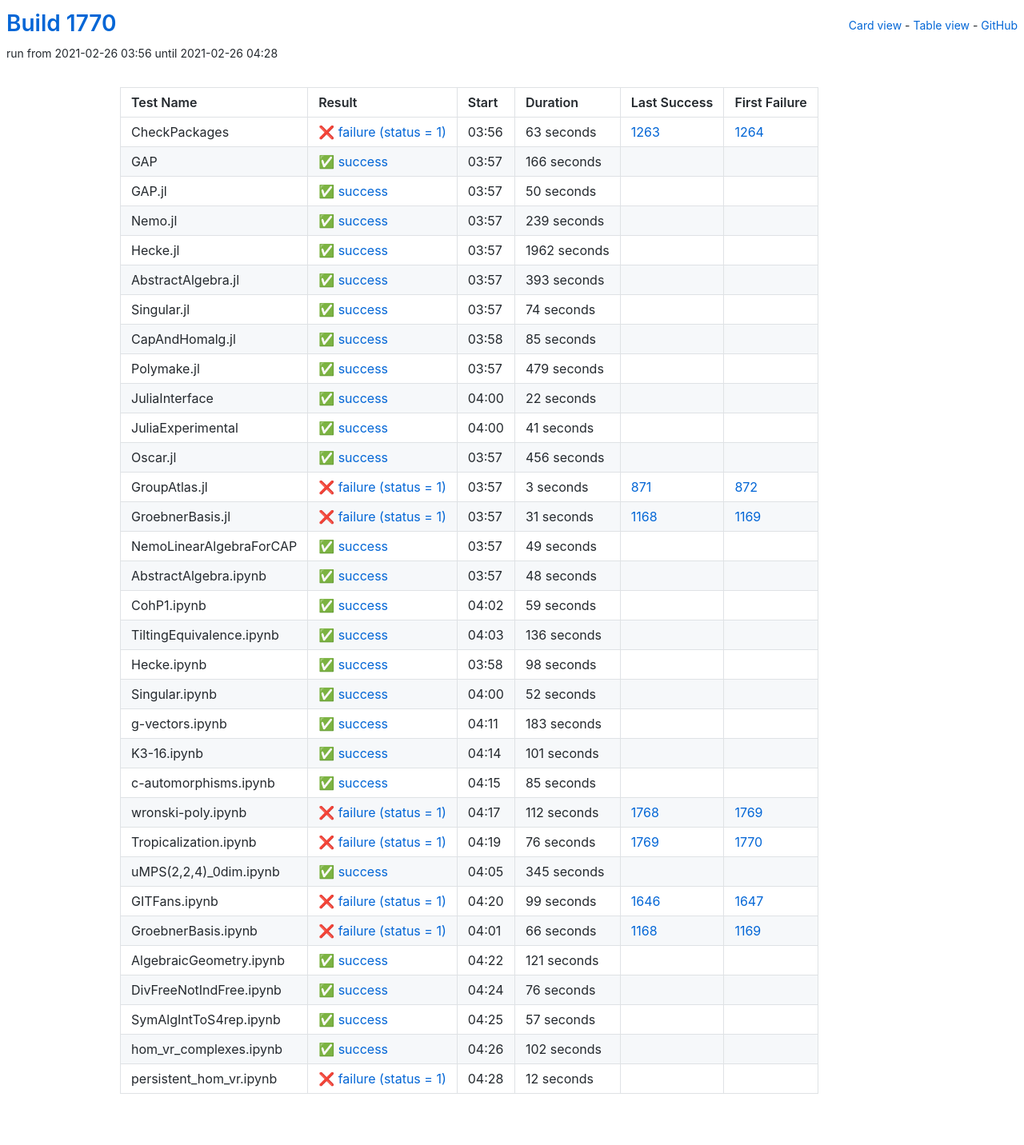
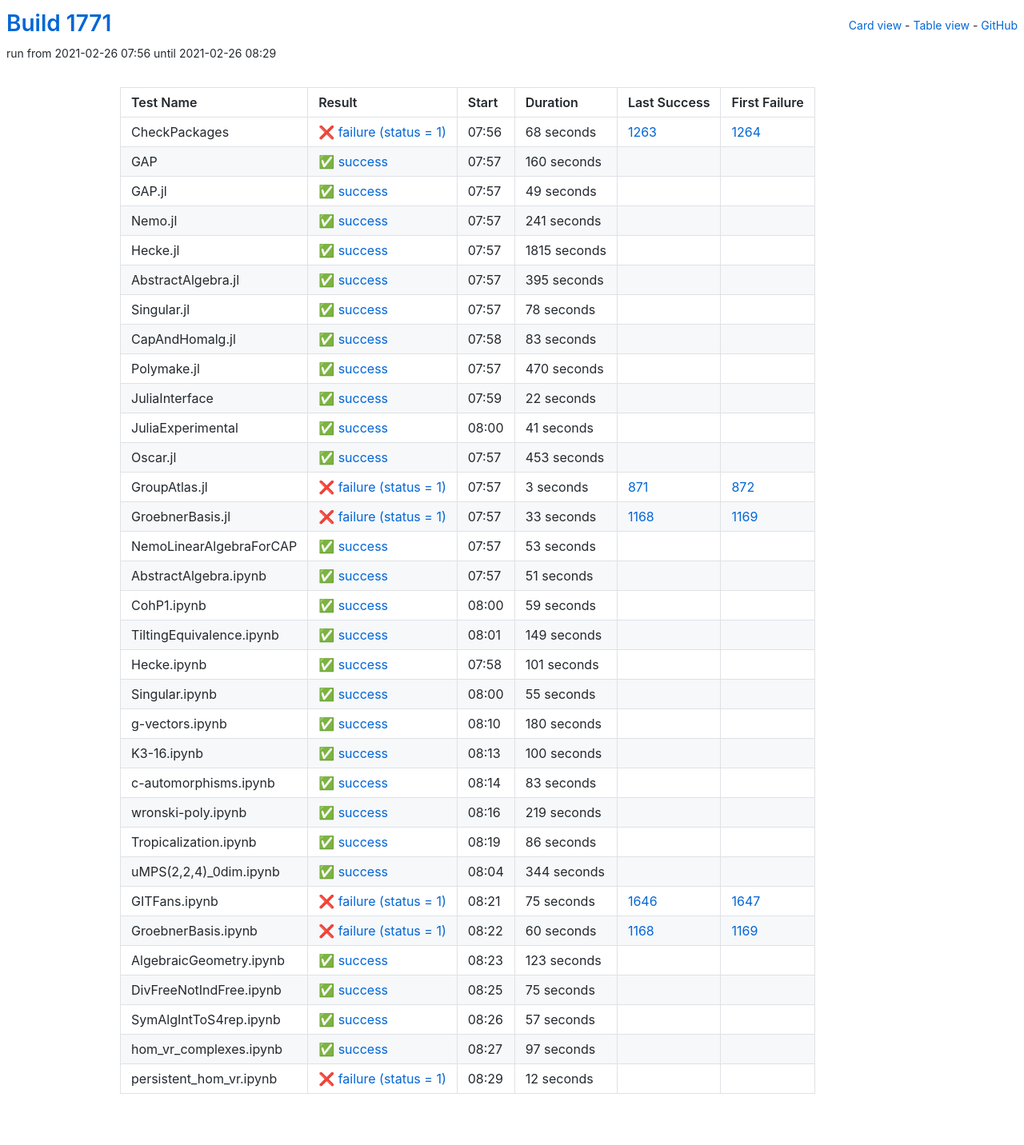
Before and after one commit to oscar-system/oscar-ci-status-stable, a Jekyll site: the page built from table.html, in a window 1280 px wide. Shown: the whole page at 80% size. Built offline with Jekyll 4.4.1, drawn with Linux system fonts in a browser that asks for light colours.

Commit message:
Build #1771

```diff
--- a/_data/ci.yml
+++ b/_data/ci.yml
@@ -1,6 +1,6 @@
 ---
-build: 1770
-build_url: https://oscarci.mathematik.uni-kl.de/job/oscar-stable/1770/
+build: 1771
+build_url: https://oscarci.mathematik.uni-kl.de/job/oscar-stable/1771/
 job: oscar-stable
 organization: oscar-system
 repo: oscar-ci-status-stable
@@ -8,116 +8,116 @@ repourl: https://github.com/oscar-system/oscar-ci-status-stable
 tests:
 - name: CheckPackages
   id: checkpackages
-  log: https://oscarci.mathematik.uni-kl.de/job/oscar-stable/1770/artifact/logs/build-1770/CheckPackages.log
-  start: 2021-02-26 03:56
+  log: https://oscarci.mathematik.uni-kl.de/job/oscar-stable/1771/artifact/logs/build-1771/CheckPackages.log
+  start: 2021-02-26 07:56
   success: false
   exitcode: 1
   status: failure
-  duration: 63
+  duration: 68
   last_success: 1263
   last_success_url: https://oscarci.mathematik.uni-kl.de/job/oscar-stable/1263/
   first_failure: 1264
   first_failure_url: https://oscarci.mathematik.uni-kl.de/job/oscar-stable/1264/
 - name: GAP
   id: gap
-  log: https://oscarci.mathematik.uni-kl.de/job/oscar-stable/1770/artifact/logs/build-1770/GAP.log
-  start: 2021-02-26 03:57
+  log: https://oscarci.mathematik.uni-kl.de/job/oscar-stable/1771/artifact/logs/build-1771/GAP.log
+  start: 2021-02-26 07:57
   success: true
   exitcode: 0
   status: success
-  duration: 166
+  duration: 160
   last_success: false
   last_success_url:
   first_failure: false
   first_failure_url:
 - name: GAP.jl
   id: gap-jl
-  log: https://oscarci.mathematik.uni-kl.de/job/oscar-stable/1770/artifact/logs/build-1770/GAP.jl.log
-  start: 2021-02-26 03:57
+  log: https://oscarci.mathematik.uni-kl.de/job/oscar-stable/1771/artifact/logs/build-1771/GAP.jl.log
+  start: 2021-02-26 07:57
   success: true
   exitcode: 0
   status: success
-  duration: 50
+  duration: 49
   last_success: false
   last_success_url:
   first_failure: false
   first_failure_url:
 - name: Nemo.jl
   id: nemo-jl
-  log: https://oscarci.mathematik.uni-kl.de/job/oscar-stable/1770/artifact/logs/build-1770/Nemo.jl.log
-  start: 2021-02-26 03:57
+  log: https://oscarci.mathematik.uni-kl.de/job/oscar-stable/1771/artifact/logs/build-1771/Nemo.jl.log
+  start: 2021-02-26 07:57
   success: true
   exitcode: 0
   status: success
-  duration: 239
+  duration: 241
   last_success: false
   last_success_url:
   first_failure: false
   first_failure_url:
 - name: Hecke.jl
   id: hecke-jl
-  log: https://oscarci.mathematik.uni-kl.de/job/oscar-stable/1770/artifact/logs/build-1770/Hecke.jl.log
-  start: 2021-02-26 03:57
+  log: https://oscarci.mathematik.uni-kl.de/job/oscar-stable/1771/artifact/logs/build-1771/Hecke.jl.log
+  start: 2021-02-26 07:57
   success: true
   exitcode: 0
   status: success
-  duration: 1962
+  duration: 1815
   last_success: false
   last_success_url:
   first_failure: false
   first_failure_url:
 - name: AbstractAlgebra.jl
   id: abstractalgebra-jl
-  log: https://oscarci.mathematik.uni-kl.de/job/oscar-stable/1770/artifact/logs/build-1770/AbstractAlgebra.jl.log
-  start: 2021-02-26 03:57
+  log: https://oscarci.mathematik.uni-kl.de/job/oscar-stable/1771/artifact/logs/build-1771/AbstractAlgebra.jl.log
+  start: 2021-02-26 07:57
   success: true
   exitcode: 0
   status: success
-  duration: 393
+  duration: 395
   last_success: false
   last_success_url:
   first_failure: false
   first_failure_url:
 - name: Singular.jl
   id: singular-jl
-  log: https://oscarci.mathematik.uni-kl.de/job/oscar-stable/1770/artifact/logs/build-1770/Singular.jl.log
-  start: 2021-02-26 03:57
+  log: https://oscarci.mathematik.uni-kl.de/job/oscar-stable/1771/artifact/logs/build-1771/Singular.jl.log
+  start: 2021-02-26 07:57
   success: true
   exitcode: 0
   status: success
-  duration: 74
+  duration: 78
   last_success: false
   last_success_url:
   first_failure: false
   first_failure_url:
 - name: CapAndHomalg.jl
   id: capandhomalg-jl
-  log: https://oscarci.mathematik.uni-kl.de/job/oscar-stable/1770/artifact/logs/build-1770/CapAndHomalg.jl.log
-  start: 2021-02-26 03:58
+  log: https://oscarci.mathematik.uni-kl.de/job/oscar-stable/1771/artifact/logs/build-1771/CapAndHomalg.jl.log
+  start: 2021-02-26 07:58
   success: true
   exitcode: 0
   status: success
-  duration: 85
+  duration: 83
   last_success: false
   last_success_url:
   first_failure: false
   first_failure_url:
 - name: Polymake.jl
   id: polymake-jl
-  log: https://oscarci.mathematik.uni-kl.de/job/oscar-stable/1770/artifact/logs/build-1770/Polymake.jl.log
-  start: 2021-02-26 03:57
+  log: https://oscarci.mathematik.uni-kl.de/job/oscar-stable/1771/artifact/logs/build-1771/Polymake.jl.log
+  start: 2021-02-26 07:57
   success: true
   exitcode: 0
   status: success
-  duration: 479
+  duration: 470
   last_success: false
   last_success_url:
   first_failure: false
   first_failure_url:
 - name: JuliaInterface
   id: juliainterface
-  log: https://oscarci.mathematik.uni-kl.de/job/oscar-stable/1770/artifact/logs/build-1770/JuliaInterface.log
-  start: 2021-02-26 04:00
+  log: https://oscarci.mathematik.uni-kl.de/job/oscar-stable/1771/artifact/logs/build-1771/JuliaInterface.log
+  start: 2021-02-26 07:59
   success: true
   exitcode: 0
   status: success
@@ -128,8 +128,8 @@ tests:
   first_failure_url:
 - name: JuliaExperimental
   id: juliaexperimental
-  log: https://oscarci.mathematik.uni-kl.de/job/oscar-stable/1770/artifact/logs/build-1770/JuliaExperimental.log
-  start: 2021-02-26 04:00
+  log: https://oscarci.mathematik.uni-kl.de/job/oscar-stable/1771/artifact/logs/build-1771/JuliaExperimental.log
+  start: 2021-02-26 08:00
   success: true
   exitcode: 0
   status: success
@@ -140,20 +140,20 @@ tests:
   first_failure_url:
 - name: Oscar.jl
   id: oscar-jl
-  log: https://oscarci.mathematik.uni-kl.de/job/oscar-stable/1770/artifact/logs/build-1770/Oscar.jl.log
-  start: 2021-02-26 03:57
+  log: https://oscarci.mathematik.uni-kl.de/job/oscar-stable/1771/artifact/logs/build-1771/Oscar.jl.log
+  start: 2021-02-26 07:57
   success: true
   exitcode: 0
   status: success
-  duration: 456
+  duration: 453
   last_success: false
   last_success_url:
   first_failure: false
   first_failure_url:
 - name: GroupAtlas.jl
   id: groupatlas-jl
-  log: https://oscarci.mathematik.uni-kl.de/job/oscar-stable/1770/artifact/logs/build-1770/GroupAtlas.jl.log
-  start: 2021-02-26 03:57
+  log: https://oscarci.mathematik.uni-kl.de/job/oscar-stable/1771/artifact/logs/build-1771/GroupAtlas.jl.log
+  start: 2021-02-26 07:57
   success: false
   exitcode: 1
   status: failure
@@ -164,44 +164,44 @@ tests:
   first_failure_url: https://oscarci.mathematik.uni-kl.de/job/oscar-stable/872/
 - name: GroebnerBasis.jl
   id: groebnerbasis-jl
-  log: https://oscarci.mathematik.uni-kl.de/job/oscar-stable/1770/artifact/logs/build-1770/GroebnerBasis.jl.log
-  start: 2021-02-26 03:57
+  log: https://oscarci.mathematik.uni-kl.de/job/oscar-stable/1771/artifact/logs/build-1771/GroebnerBasis.jl.log
+  start: 2021-02-26 07:57
   success: false
   exitcode: 1
   status: failure
-  duration: 31
+  duration: 33
   last_success: 1168
   last_success_url: https://oscarci.mathematik.uni-kl.de/job/oscar-stable/1168/
   first_failure: 1169
   first_failure_url: https://oscarci.mathematik.uni-kl.de/job/oscar-stable/1169/
 - name: NemoLinearAlgebraForCAP
   id: nemolinearalgebraforcap
-  log: https://oscarci.mathematik.uni-kl.de/job/oscar-stable/1770/artifact/logs/build-1770/NemoLinearAlgebraForCAP.log
-  start: 2021-02-26 03:57
+  log: https://oscarci.mathematik.uni-kl.de/job/oscar-stable/1771/artifact/logs/build-1771/NemoLinearAlgebraForCAP.log
+  start: 2021-02-26 07:57
   success: true
   exitcode: 0
   status: success
-  duration: 49
+  duration: 53
   last_success: false
   last_success_url:
   first_failure: false
   first_failure_url:
 - name: AbstractAlgebra.ipynb
   id: abstractalgebra-ipynb
-  log: https://oscarci.mathematik.uni-kl.de/job/oscar-stable/1770/artifact/logs/build-1770/AbstractAlgebra.ipynb.log
-  start: 2021-02-26 03:57
+  log: https://oscarci.mathematik.uni-kl.de/job/oscar-stable/1771/artifact/logs/build-1771/AbstractAlgebra.ipynb.log
+  start: 2021-02-26 07:57
   success: true
   exitcode: 0
   status: success
-  duration: 48
+  duration: 51
   last_success: false
   last_success_url:
   first_failure: false
   first_failure_url:
 - name: CohP1.ipynb
   id: cohp1-ipynb
-  log: https://oscarci.mathematik.uni-kl.de/job/oscar-stable/1770/artifact/logs/build-1770/CohP1.ipynb.log
-  start: 2021-02-26 04:02
+  log: https://oscarci.mathematik.uni-kl.de/job/oscar-stable/1771/artifact/logs/build-1771/CohP1.ipynb.log
+  start: 2021-02-26 08:00
   success: true
   exitcode: 0
   status: success
@@ -212,56 +212,20 @@ tests:
   first_failure_url:
 - name: TiltingEquivalence.ipynb
   id: tiltingequivalence-ipynb
-  log: https://oscarci.mathematik.uni-kl.de/job/oscar-stable/1770/artifact/logs/build-1770/TiltingEquivalence.ipynb.log
-  start: 2021-02-26 04:03
+  log: https://oscarci.mathematik.uni-kl.de/job/oscar-stable/1771/artifact/logs/build-1771/TiltingEquivalence.ipynb.log
+  start: 2021-02-26 08:01
   success: true
   exitcode: 0
   status: success
-  duration: 136
+  duration: 149
   last_success: false
   last_success_url:
   first_failure: false
   first_failure_url:
 - name: Hecke.ipynb
   id: hecke-ipynb
-  log: https://oscarci.mathematik.uni-kl.de/job/oscar-stable/1770/artifact/logs/build-1770/Hecke.ipynb.log
-  start: 2021-02-26 03:58
-  success: true
-  exitcode: 0
-  status: success
-  duration: 98
-  last_success: false
-  last_success_url:
-  first_failure: false
-  first_failure_url:
-- name: Singular.ipynb
-  id: singular-ipynb
-  log: https://oscarci.mathematik.uni-kl.de/job/oscar-stable/1770/artifact/logs/build-1770/Singular.ipynb.log
-  start: 2021-02-26 04:00
-  success: true
-  exitcode: 0
-  status: success
-  duration: 52
-  last_success: false
-  last_success_url:
-  first_failure: false
-  first_failure_url:
-- name: g-vectors.ipynb
-  id: g-vectors-ipynb
-  log: https://oscarci.mathematik.uni-kl.de/job/oscar-stable/1770/artifact/logs/build-1770/g-vectors.ipynb.log
-  start: 2021-02-26 04:11
-  success: true
-  exitcode: 0
-  status: success
-  duration: 183
-  last_success: false
-  last_success_url:
-  first_failure: false
-  first_failure_url:
-- name: K3-16.ipynb
-  id: k3-16-ipynb
-  log: https://oscarci.mathematik.uni-kl.de/job/oscar-stable/1770/artifact/logs/build-1770/K3-16.ipynb.log
-  start: 2021-02-26 04:14
+  log: https://oscarci.mathematik.uni-kl.de/job/oscar-stable/1771/artifact/logs/build-1771/Hecke.ipynb.log
+  start: 2021-02-26 07:58
   success: true
   exitcode: 0
   status: success
@@ -270,106 +234,142 @@ tests:
   last_success_url:
   first_failure: false
   first_failure_url:
-- name: c-automorphisms.ipynb
-  id: c-automorphisms-ipynb
-  log: https://oscarci.mathematik.uni-kl.de/job/oscar-stable/1770/artifact/logs/build-1770/c-automorphisms.ipynb.log
-  start: 2021-02-26 04:15
+- name: Singular.ipynb
+  id: singular-ipynb
+  log: https://oscarci.mathematik.uni-kl.de/job/oscar-stable/1771/artifact/logs/build-1771/Singular.ipynb.log
+  start: 2021-02-26 08:00
   success: true
   exitcode: 0
   status: success
-  duration: 85
+  duration: 55
+  last_success: false
+  last_success_url:
+  first_failure: false
+  first_failure_url:
+- name: g-vectors.ipynb
+  id: g-vectors-ipynb
+  log: https://oscarci.mathematik.uni-kl.de/job/oscar-stable/1771/artifact/logs/build-1771/g-vectors.ipynb.log
+  start: 2021-02-26 08:10
+  success: true
+  exitcode: 0
+  status: success
+  duration: 180
+  last_success: false
+  last_success_url:
+  first_failure: false
+  first_failure_url:
+- name: K3-16.ipynb
+  id: k3-16-ipynb
+  log: https://oscarci.mathematik.uni-kl.de/job/oscar-stable/1771/artifact/logs/build-1771/K3-16.ipynb.log
+  start: 2021-02-26 08:13
+  success: true
+  exitcode: 0
+  status: success
+  duration: 100
+  last_success: false
+  last_success_url:
+  first_failure: false
+  first_failure_url:
+- name: c-automorphisms.ipynb
+  id: c-automorphisms-ipynb
+  log: https://oscarci.mathematik.uni-kl.de/job/oscar-stable/1771/artifact/logs/build-1771/c-automorphisms.ipynb.log
+  start: 2021-02-26 08:14
+  success: true
+  exitcode: 0
+  status: success
+  duration: 83
   last_success: false
   last_success_url:
   first_failure: false
   first_failure_url:
 - name: wronski-poly.ipynb
   id: wronski-poly-ipynb
-  log: https://oscarci.mathematik.uni-kl.de/job/oscar-stable/1770/artifact/logs/build-1770/wronski-poly.ipynb.log
-  start: 2021-02-26 04:17
-  success: false
-  exitcode: 1
-  status: failure
-  duration: 112
-  last_success: 1768
-  last_success_url: https://oscarci.mathematik.uni-kl.de/job/oscar-stable/1768/
-  first_failure: 1769
-  first_failure_url: https://oscarci.mathematik.uni-kl.de/job/oscar-stable/1769/
-- name: Tropicalization.ipynb
-  id: tropicalization-ipynb
-  log: https://oscarci.mathematik.uni-kl.de/job/oscar-stable/1770/artifact/logs/build-1770/Tropicalization.ipynb.log
-  start: 2021-02-26 04:19
-  success: false
-  exitcode: 1
-  status: failure
-  duration: 76
-  last_success: 1769
-  last_success_url: https://oscarci.mathematik.uni-kl.de/job/oscar-stable/1769/
-  first_failure: 1770
-  first_failure_url: https://oscarci.mathematik.uni-kl.de/job/oscar-stable/1770/
-- name: uMPS(2,2,4)_0dim.ipynb
-  id: umps-2-2-4-0dim-ipynb
-  log: https://oscarci.mathematik.uni-kl.de/job/oscar-stable/1770/artifact/logs/build-1770/uMPS-2-2-4-_0dim.ipynb.log
-  start: 2021-02-26 04:05
+  log: https://oscarci.mathematik.uni-kl.de/job/oscar-stable/1771/artifact/logs/build-1771/wronski-poly.ipynb.log
+  start: 2021-02-26 08:16
   success: true
   exitcode: 0
   status: success
-  duration: 345
+  duration: 219
+  last_success: false
+  last_success_url:
+  first_failure: false
+  first_failure_url:
+- name: Tropicalization.ipynb
+  id: tropicalization-ipynb
+  log: https://oscarci.mathematik.uni-kl.de/job/oscar-stable/1771/artifact/logs/build-1771/Tropicalization.ipynb.log
+  start: 2021-02-26 08:19
+  success: true
+  exitcode: 0
+  status: success
+  duration: 86
+  last_success: false
+  last_success_url:
+  first_failure: false
+  first_failure_url:
+- name: uMPS(2,2,4)_0dim.ipynb
+  id: umps-2-2-4-0dim-ipynb
+  log: https://oscarci.mathematik.uni-kl.de/job/oscar-stable/1771/artifact/logs/build-1771/uMPS-2-2-4-_0dim.ipynb.log
+  start: 2021-02-26 08:04
+  success: true
+  exitcode: 0
+  status: success
+  duration: 344
   last_success: false
   last_success_url:
   first_failure: false
   first_failure_url:
 - name: GITFans.ipynb
   id: gitfans-ipynb
-  log: https://oscarci.mathematik.uni-kl.de/job/oscar-stable/1770/artifact/logs/build-1770/GITFans.ipynb.log
-  start: 2021-02-26 04:20
+  log: https://oscarci.mathematik.uni-kl.de/job/oscar-stable/1771/artifact/logs/build-1771/GITFans.ipynb.log
+  start: 2021-02-26 08:21
   success: false
   exitcode: 1
   status: failure
-  duration: 99
+  duration: 75
   last_success: 1646
   last_success_url: https://oscarci.mathematik.uni-kl.de/job/oscar-stable/1646/
   first_failure: 1647
   first_failure_url: https://oscarci.mathematik.uni-kl.de/job/oscar-stable/1647/
 - name: GroebnerBasis.ipynb
   id: groebnerbasis-ipynb
-  log: https://oscarci.mathematik.uni-kl.de/job/oscar-stable/1770/artifact/logs/build-1770/GroebnerBasis.ipynb.log
-  start: 2021-02-26 04:01
+  log: https://oscarci.mathematik.uni-kl.de/job/oscar-stable/1771/artifact/logs/build-1771/GroebnerBasis.ipynb.log
+  start: 2021-02-26 08:22
   success: false
   exitcode: 1
   status: failure
-  duration: 66
+  duration: 60
   last_success: 1168
   last_success_url: https://oscarci.mathematik.uni-kl.de/job/oscar-stable/1168/
   first_failure: 1169
   first_failure_url: https://oscarci.mathematik.uni-kl.de/job/oscar-stable/1169/
 - name: AlgebraicGeometry.ipynb
   id: algebraicgeometry-ipynb
-  log: https://oscarci.mathematik.uni-kl.de/job/oscar-stable/1770/artifact/logs/build-1770/AlgebraicGeometry.ipynb.log
-  start: 2021-02-26 04:22
+  log: https://oscarci.mathematik.uni-kl.de/job/oscar-stable/1771/artifact/logs/build-1771/AlgebraicGeometry.ipynb.log
+  start: 2021-02-26 08:23
   success: true
   exitcode: 0
   status: success
-  duration: 121
+  duration: 123
   last_success: false
   last_success_url:
   first_failure: false
   first_failure_url:
 - name: DivFreeNotIndFree.ipynb
   id: divfreenotindfree-ipynb
-  log: https://oscarci.mathematik.uni-kl.de/job/oscar-stable/1770/artifact/logs/build-1770/DivFreeNotIndFree.ipynb.log
-  start: 2021-02-26 04:24
+  log: https://oscarci.mathematik.uni-kl.de/job/oscar-stable/1771/artifact/logs/build-1771/DivFreeNotIndFree.ipynb.log
+  start: 2021-02-26 08:25
   success: true
   exitcode: 0
   status: success
-  duration: 76
+  duration: 75
   last_success: false
   last_success_url:
   first_failure: false
   first_failure_url:
 - name: SymAlgIntToS4rep.ipynb
   id: symalginttos4rep-ipynb
-  log: https://oscarci.mathematik.uni-kl.de/job/oscar-stable/1770/artifact/logs/build-1770/SymAlgIntToS4rep.ipynb.log
-  start: 2021-02-26 04:25
+  log: https://oscarci.mathematik.uni-kl.de/job/oscar-stable/1771/artifact/logs/build-1771/SymAlgIntToS4rep.ipynb.log
+  start: 2021-02-26 08:26
   success: true
   exitcode: 0
   status: success
@@ -380,20 +380,20 @@ tests:
   first_failure_url:
 - name: hom_vr_complexes.ipynb
   id: hom-vr-complexes-ipynb
-  log: https://oscarci.mathematik.uni-kl.de/job/oscar-stable/1770/artifact/logs/build-1770/hom_vr_complexes.ipynb.log
-  start: 2021-02-26 04:26
+  log: https://oscarci.mathematik.uni-kl.de/job/oscar-stable/1771/artifact/logs/build-1771/hom_vr_complexes.ipynb.log
+  start: 2021-02-26 08:27
   success: true
   exitcode: 0
   status: success
-  duration: 102
+  duration: 97
   last_success: false
   last_success_url:
   first_failure: false
   first_failure_url:
 - name: persistent_hom_vr.ipynb
   id: persistent-hom-vr-ipynb
-  log: https://oscarci.mathematik.uni-kl.de/job/oscar-stable/1770/artifact/logs/build-1770/persistent_hom_vr.ipynb.log
-  start: 2021-02-26 04:28
+  log: https://oscarci.mathematik.uni-kl.de/job/oscar-stable/1771/artifact/logs/build-1771/persistent_hom_vr.ipynb.log
+  start: 2021-02-26 08:29
   success: false
   exitcode: 1
   status: failure
```
Also changed, not shown: README.md.
